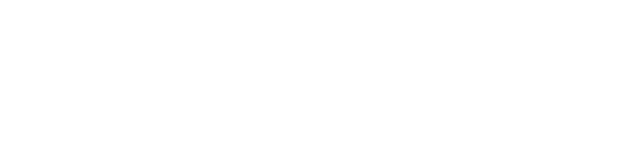
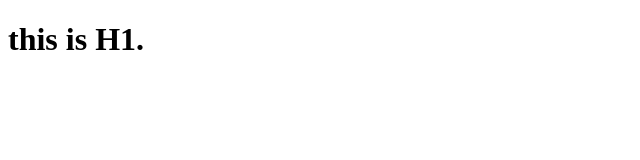
Before and after one commit to mylookingforstars/git-one, a plain HTML site: page index.html in a window 1280 px wide. Shown: the whole page, without its empty margins (0-640 px from the left). Drawn offline with Linux system fonts and the light colour scheme.

Commit message:
added H1

```diff
--- a/index.html
+++ b/index.html
@@ -7,6 +7,6 @@
     <title>fenzhi</title>
 </head>
 <body>
-
+    <h1>this is H1.</h1>
 </body>
 </html>
```
